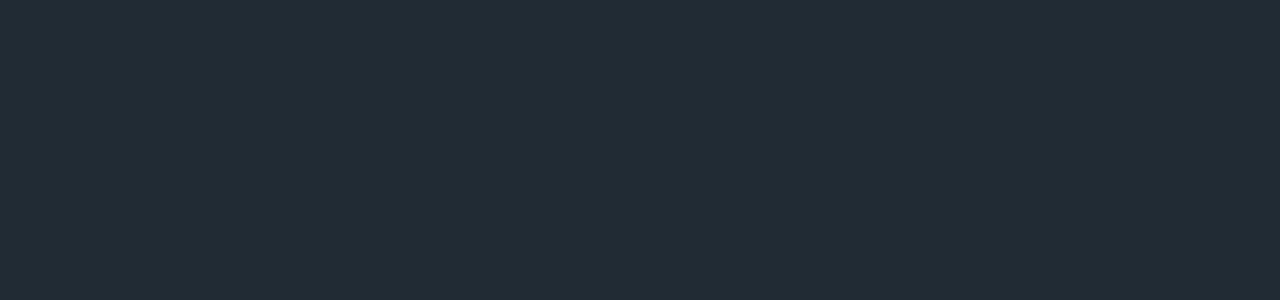
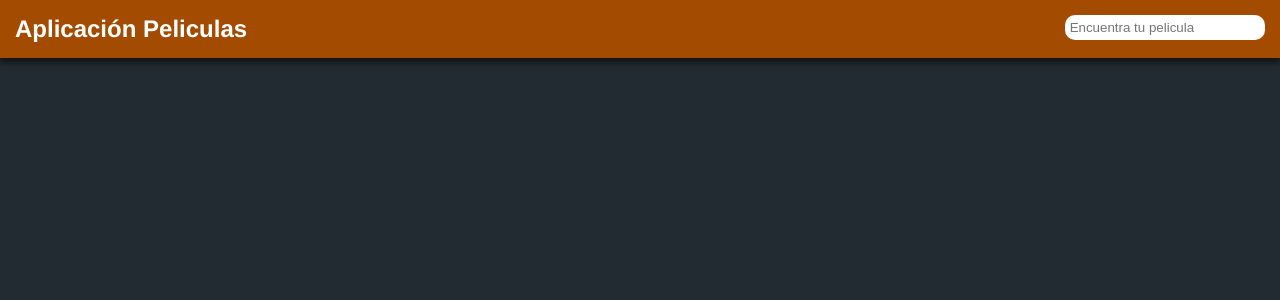
Before and after one commit to Daniel151505/Aplicacion-Peliculas, a Vue app in the folder aplicacion-peliculas/: page / in a window 1280 px wide. Shown: the top 300 px of the page. Built offline with nearby package versions, Linux system fonts and the light colour scheme.

Commit message:
Llamando al componente Navbar

```diff
--- a/aplicacion-peliculas/src/views/Home.vue
+++ b/aplicacion-peliculas/src/views/Home.vue
@@ -1,6 +1,6 @@
 <template>
   <div class="home">
-
+    <navbar/>
   </div>
 </template>
 
```
